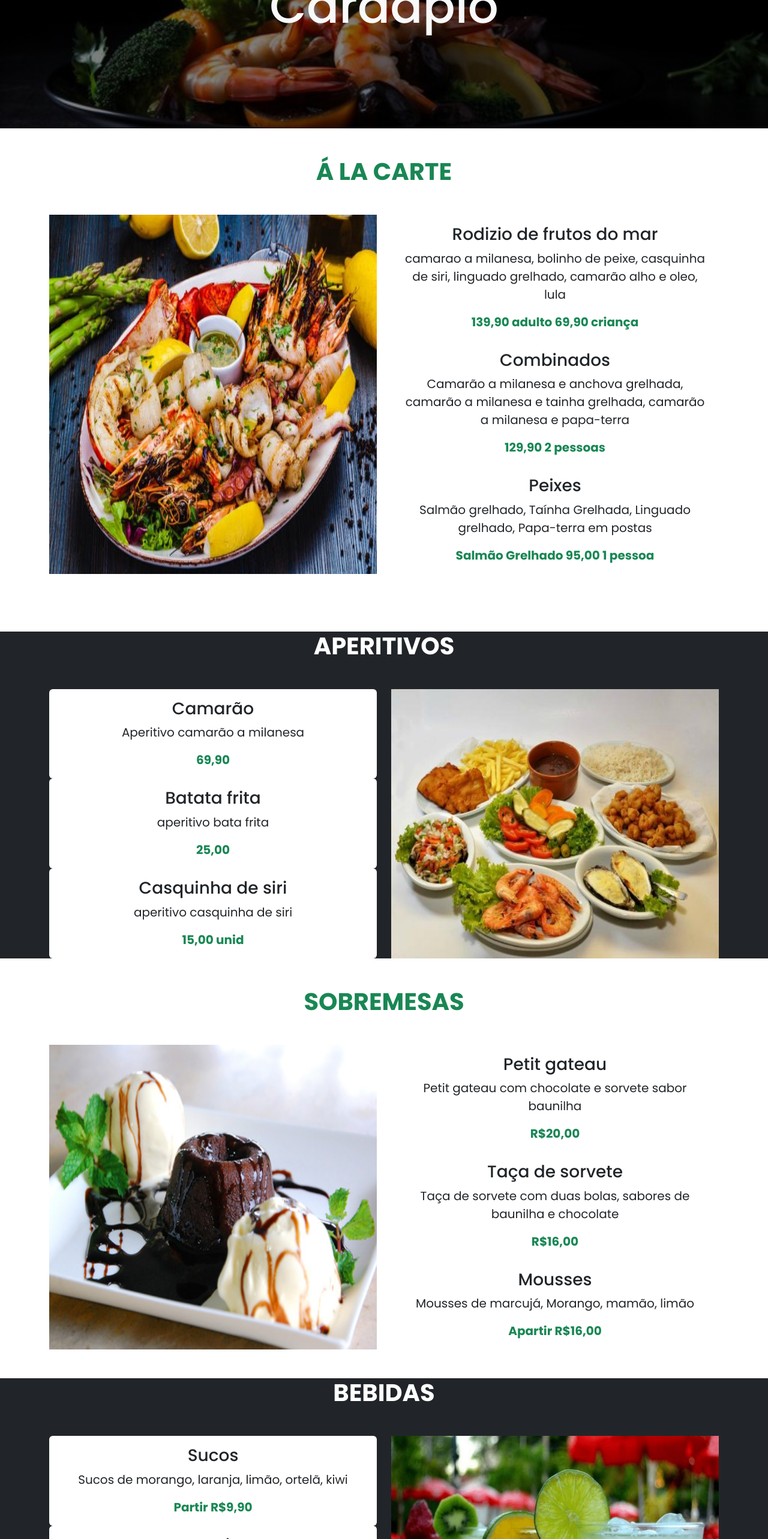
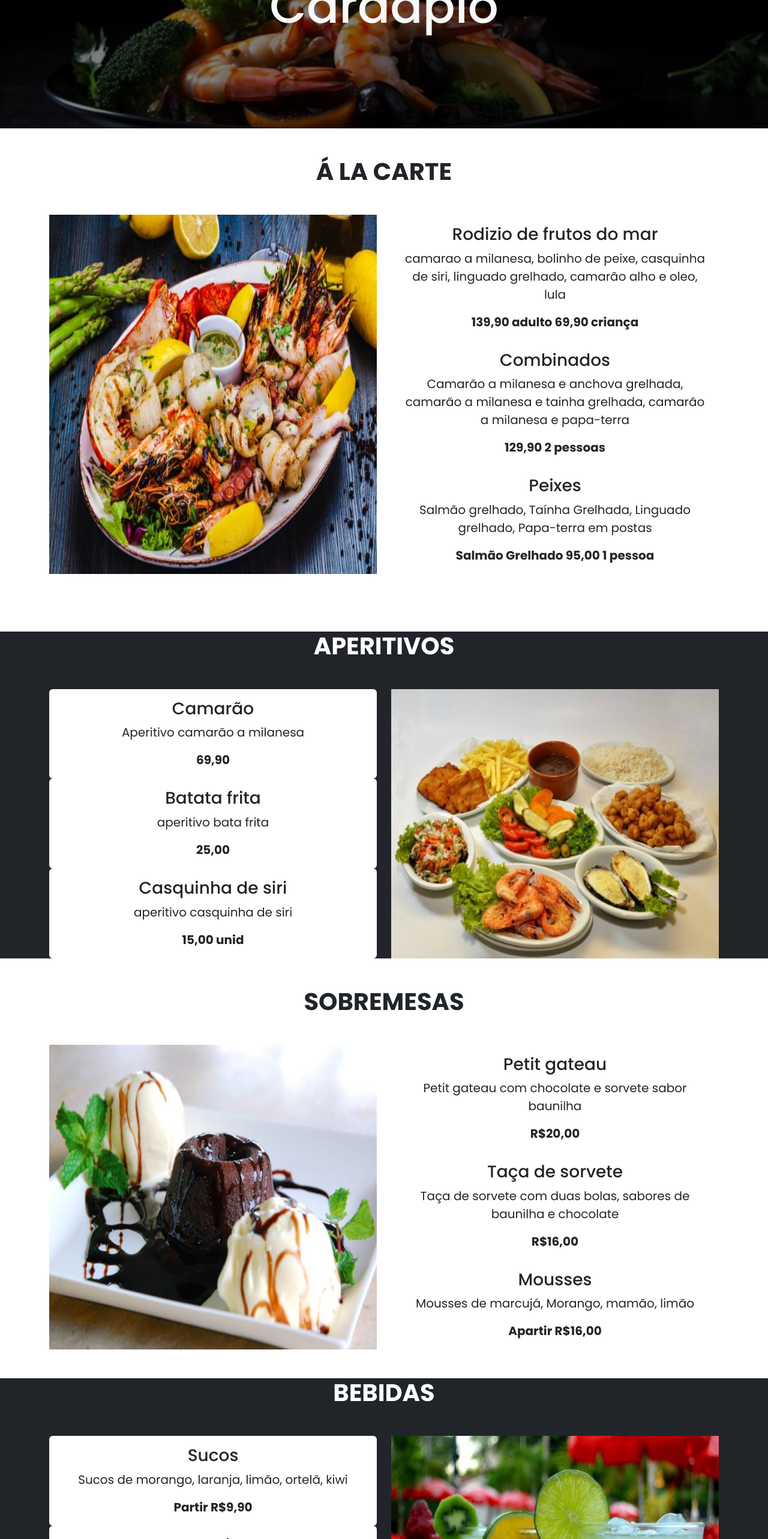
Before and after one commit to marivanenoronha/Restaurante-Website, a React (Create React App) app: page /menu in a window 1280 px wide. Shown: the part 234-2800 px from the top of the page at 60% size. Built offline with nearby package versions, Linux system fonts and the light colour scheme; the HTML template or start-up script is replaced by a standard one.

Commit message:
feat: change menu.css

```diff
--- a/src/pages/menu.jsx
+++ b/src/pages/menu.jsx
@@ -104,7 +104,7 @@ function Menu() {
 
             <div className="alacarte text-light py-5">
                 <div className="container">
-                    <h2 className="text-center fs-1 mb-4 mb-lg-5 text-uppercase fw-bold text-success">Á la Carte</h2>
+                    <h2 className="text-center fs-1 mb-4 mb-lg-5 text-uppercase fw-bold text-dark">Á la Carte</h2>
                     <div className="row ">
                         <div className="col-lg-6 d-flex justify-content-center">
                             <img src={AlacarteImg} className="img-fluid w-80 mt-4 mt-lg-0" alt="" />
@@ -120,7 +120,7 @@ function Menu() {
                                             <CardText className="text-center fs-5">
                                                 {item.description}
                                             </CardText>
-                                            <CardText className="text-center fs-5 fw-bold text-success">
+                                            <CardText className="text-center fs-5 fw-bold text-dark">
                                                 {item.price}
                                             </CardText>
                                         </CardBody>
@@ -148,7 +148,7 @@ function Menu() {
                                             <CardText className="text-center fs-5">
                                                 {item.description}
                                             </CardText>
-                                            <CardText className="text-center fs-5 fw-bold text-success">
+                                            <CardText className="text-center fs-5 fw-bold text-dark">
                                                 {item.price}
                                             </CardText>
                                         </CardBody>
@@ -164,7 +164,7 @@ function Menu() {
             </div>
             <div className="aperitivo   my-5">
                 <div className="container">
-                    <h2 className="text-center fs-1 mb-4 mb-lg-5 text-uppercase fw-bold text-success">Sobremesas</h2>
+                    <h2 className="text-center fs-1 mb-4 mb-lg-5 text-uppercase fw-bold text-dark">Sobremesas</h2>
                     <div className="row ">
                         <div className="col-lg-6 d-flex justify-content-center">
                             <img src={DessertImg} className="img-fluid w-80 mt-4 mt-lg-0" alt="" />
@@ -180,7 +180,7 @@ function Menu() {
                                             <CardText className="text-center fs-5">
                                                 {item.description}
                                             </CardText>
-                                            <CardText className="text-center fs-5 fw-bold text-success">
+                                            <CardText className="text-center fs-5 fw-bold text-dark">
                                                 {item.price}
                                             </CardText>
                                         </CardBody>
@@ -206,7 +206,7 @@ function Menu() {
                                             <CardText className="text-center fs-5">
                                                 {item.description}
                                             </CardText>
-                                            <CardText className="text-center fs-5 fw-bold text-success">
+                                            <CardText className="text-center fs-5 fw-bold text-dark">
                                                 {item.price}
                                             </CardText>
                                         </CardBody>
```
